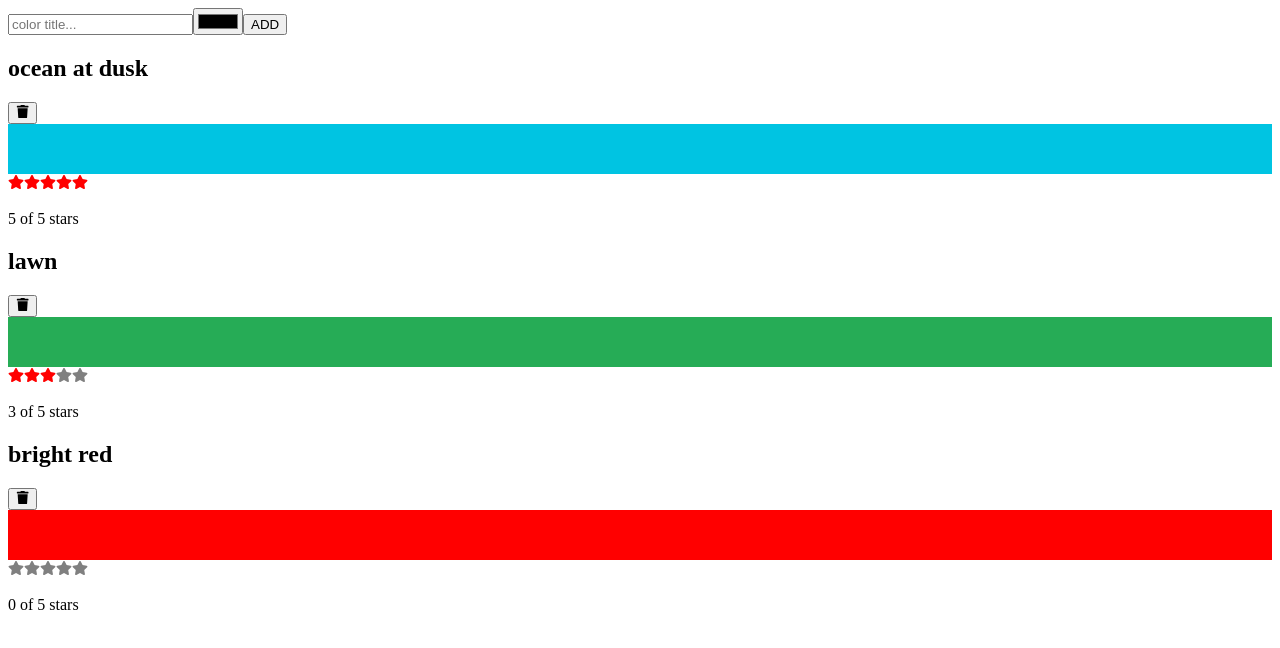
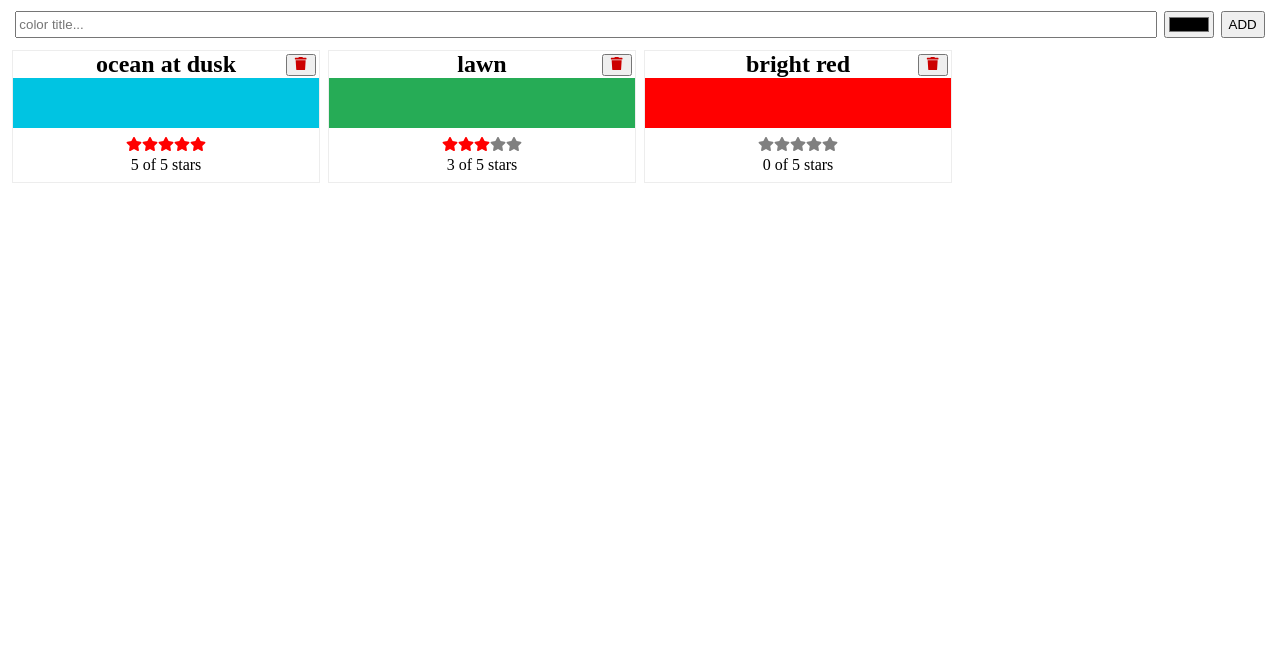
Before and after one commit to sophieklm/colour-organiser, a React (Create React App) app: page / in a window 1280 px wide. Shown: the top 648 px of the page. Built offline with nearby package versions, Linux system fonts and the light colour scheme.

Commit message:
Add styling

```diff
--- a/package.json
+++ b/package.json
@@ -5,10 +5,12 @@
   "keywords": [],
   "main": "src/index.js",
   "dependencies": {
+    "emotion": "^10.0.27",
     "react": "16.12.0",
     "react-dom": "16.12.0",
     "react-icons": "3.10.0",
-    "react-scripts": "3.0.1"
+    "react-scripts": "3.0.1",
+    "uuid": "^8.2.0"
   },
   "devDependencies": {
     "typescript": "3.8.3"
--- a/src/AddColorForm.js
+++ b/src/AddColorForm.js
@@ -1,8 +1,9 @@
 import React from "react";
 import { useInput } from "./hooks";
 import { useColors } from "./ColorProvider";
+import { css } from "emotion";
 
-export default function AddColorForm({ onNewColor = (f) => f }) {
+export default function AddColorForm() {
   const [titleProps, resetTitle] = useInput("");
   const [colorProps, resetColor] = useInput("#000000");
   const { addColor } = useColors();
@@ -10,12 +11,28 @@ export default function AddColorForm({ onNewColor = (f) => f }) {
   const submit = (e) => {
     e.preventDefault();
     addColor(titleProps.value, colorProps.value);
-    resetTitle("");
-    resetColor("");
+    resetTitle();
+    resetColor();
   };
 
   return (
-    <form onSubmit={submit}>
+    <form
+      className={css`
+        display: flex;
+        justify-content: space-around;
+        margin: 0.25em;
+        button {
+          margin: 0.25em;
+        }
+        input {
+          margin: 0.25em;
+          &:first-child {
+            flex: 1;
+          }
+        }
+      `}
+      onSubmit={submit}
+    >
       <input
         {...titleProps}
         type="text"
--- a/src/Color.js
+++ b/src/Color.js
@@ -2,17 +2,25 @@ import React from "react";
 import StarRating from "./StarRating";
 import { FaTrash } from "react-icons/fa";
 import { useColors } from "./ColorProvider";
+import { css } from "emotion";
 
 export default function Color({ id, title, color, rating }) {
   const { rateColor, removeColor } = useColors();
   return (
-    <section>
-      <h1>{title}</h1>
-      <button onClick={() => removeColor(id)}>
-        <FaTrash />
-      </button>
+    <section className="color-box">
+      <div
+        className={css`
+          position: relative;
+        `}
+      >
+        <h1>{title}</h1>
+        <button className="button" onClick={() => removeColor(id)}>
+          <FaTrash />
+        </button>
+      </div>
       <div style={{ height: 50, backgroundColor: color }} />
       <StarRating
+        className="star-rating"
         selectedStars={rating}
         onRate={(rating) => rateColor(id, rating)}
       />
--- a/src/ColorList.js
+++ b/src/ColorList.js
@@ -1,13 +1,20 @@
 import React from "react";
 import Color from "./Color";
 import { useColors } from "./ColorProvider";
+import { css } from "emotion";
 
 export default function ColorList() {
   const { colors } = useColors();
+
   if (!colors.length) return <div>No Colors Listed. (Add a Color)</div>;
 
   return (
-    <div>
+    <div
+      className={css`
+        display: flex;
+        flex-wrap: wrap;
+      `}
+    >
       {colors.map((color) => (
         <Color key={color.id} {...color} />
       ))}
--- a/src/StarRating.js
+++ b/src/StarRating.js
@@ -3,12 +3,14 @@ import { createArray } from "./lib";
 import Star from "./Star";
 
 export default function StarRating({
+  className = "",
   totalStars = 5,
   selectedStars = 0,
   onRate = (f) => f,
 }) {
   return (
-    <>
+    <div className="star-rating">
+      <div>
         {createArray(totalStars).map((n, i) => (
           <Star
             key={i}
@@ -16,9 +18,10 @@ export default function StarRating({
             onSelect={() => onRate(i + 1)}
           />
         ))}
+      </div>
       <p>
         {selectedStars} of {totalStars} stars
       </p>
-    </>
+    </div>
   );
 }
--- a/src/index.js
+++ b/src/index.js
@@ -1,5 +1,6 @@
 import React from "react";
 import { render } from "react-dom";
+import "./styles.css";
 import ColorProvider from "./ColorProvider";
 import App from "./App";
 
--- a/src/styles.css
+++ b/src/styles.css
@@ -2,3 +2,49 @@
   font-family: sans-serif;
   text-align: center;
 }
+
+.button {
+  position: absolute;
+  right: 0.25em;
+  top: 0.25em;
+  color: #c00;
+}
+
+.color-box {
+  flex-basis: calc(25% - 2px - 0.5em);
+  margin: 0.25em;
+  border: 1px solid #ededed;
+}
+
+.color-box h1 {
+  margin: 0;
+  text-align: center;
+}
+
+.star-rating {
+  display: flex;
+  flex-direction: column;
+  justify-content: center;
+  align-items: center;
+  padding: 0.5em;
+}
+
+.star-rating p {
+  margin: 0;
+}
+
+@media screen and (max-width: 1200px) {
+  color-box {
+    flex-basis: calc(33.3334% - 2px - 0.5em);
+  }
+}
+@media screen and (max-width: 800px) {
+  color-box {
+    flex-basis: calc(50% - 2px - 0.5em);
+  }
+}
+@media screen and (max-width: 500px) {
+  color-box {
+    flex-basis: calc(100% - 2px - 0.5em);
+  }
+}
```
Also changed, not shown: 1 other file (tests, documents, lock files or other folders). Lines whose indentation alone changed are shown as unchanged.
